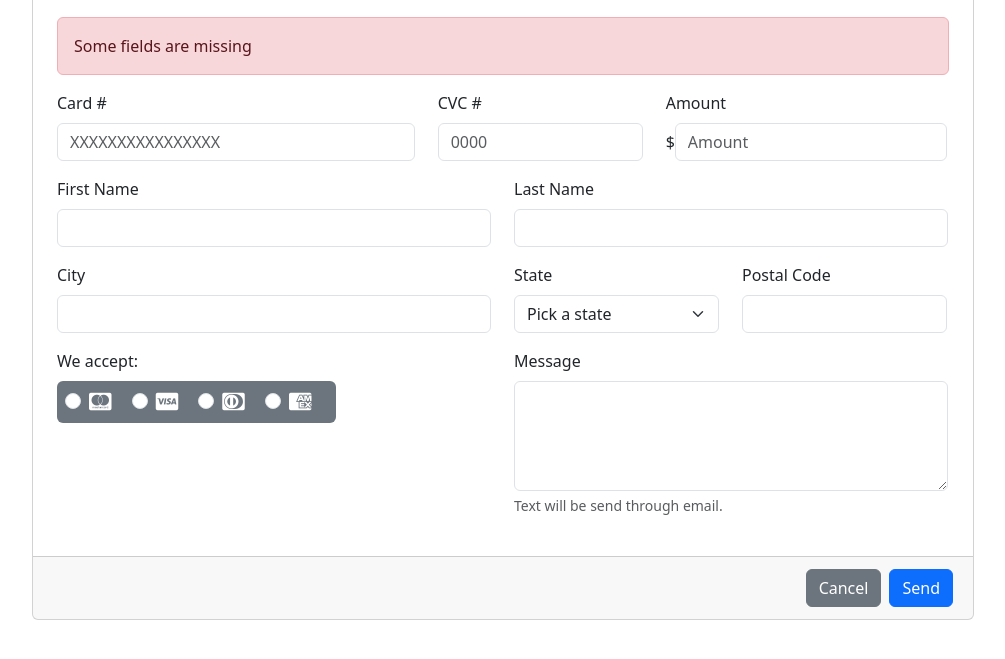
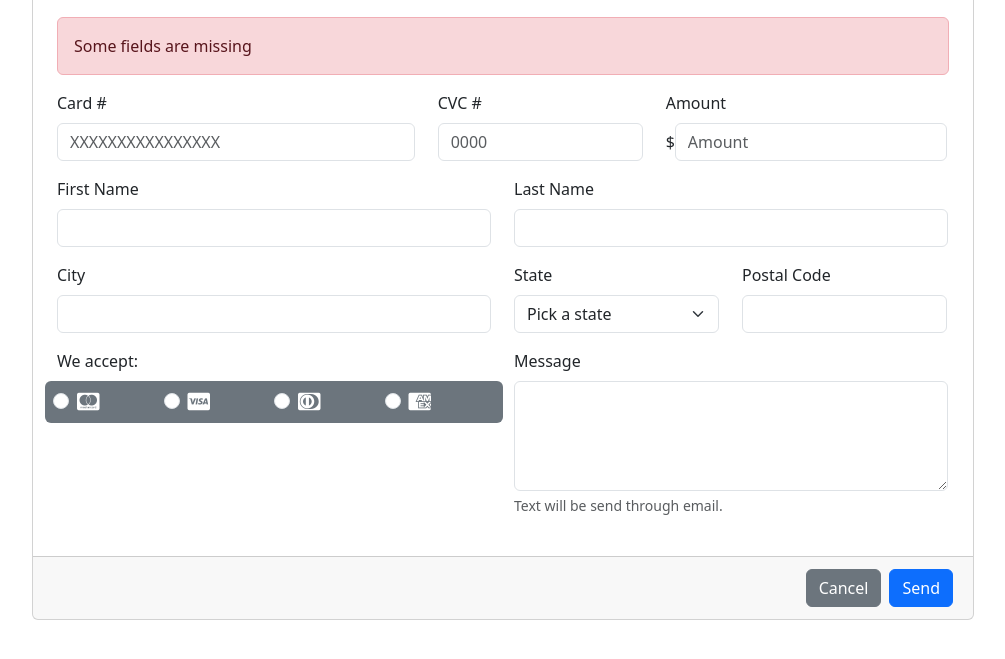
Before and after one commit to 4GeeksAcademy/html-form-sergio, a plain HTML site: page index.html in a window 1280 px wide. Shown: the part 119-778 px from the top of the page, without its empty margins (137-1142 px from the left). Drawn offline with nearby package versions, Linux system fonts and the light colour scheme.

Commit message:
HTML Form Fixed

```diff
--- a/index.html
+++ b/index.html
@@ -72,23 +72,23 @@
             <div class="row input-group">
                 <div class="col-md-6 mb-3">
                     <label for="payment-cards-check" class="form-label">We accept:</label>
-                    <div class="paymentcards-check rounded bg-secondary p-2" id="payment-cards-check">
-                        <div class="form-check form-check-inline">
+                    <div class="row paymentcards-check rounded bg-secondary p-2" id="payment-cards-check">
+                        <div class="col-lg col-md-5 col-5 form-check form-check-inline">
                             <input class="form-check-input" type="radio" name="inlineRadioOptions" id="inlineRadio1" value="option1">
                             <label class="form-check-label" for="inlineRadio1"><i class="fa-brands fa-cc-mastercard fa-lg" style="color: #ffffff;"></i></label>
-                          </div>
-                          <div class="form-check form-check-inline">
+                        </div>
+                        <div class="col-lg col-md-5 col-5 form-check form-check-inline">
                             <input class="form-check-input" type="radio" name="inlineRadioOptions" id="inlineRadio2" value="option2">
                             <label class="form-check-label" for="inlineRadio2"><i class="fa-brands fa-cc-visa fa-lg" style="color: #ffffff;"></i></label>
-                          </div>
-                          <div class="form-check form-check-inline">
+                        </div>
+                        <div class="col-lg col-md-5 col-5 form-check form-check-inline">
                             <input class="form-check-input" type="radio" name="inlineRadioOptions" id="inlineRadio3" value="option3">
                             <label class="form-check-label" for="inlineRadio3"><i class="fa-brands fa-cc-diners-club fa-lg" style="color: #ffffff;"></i></label>
-                          </div>
-                          <div class="form-check form-check-inline">
+                        </div>
+                        <div class="col-lg col-md-5 col-5 form-check form-check-inline">
                             <input class="form-check-input" type="radio" name="inlineRadioOptions" id="inlineRadio4" value="option4">
                             <label class="form-check-label" for="inlineRadio4"><i class="fa-brands fa-cc-amex fa-lg" style="color: #ffffff;"></i></label>
-                          </div>
+                        </div>
                     </div>
                 </div>
 
--- a/style.css
+++ b/style.css
@@ -9,6 +9,3 @@ input::-webkit-inner-spin-button {
 .input-group {
     width: auto;
 }
-.paymentcards-check {
-    width: max-content;
-}
```
